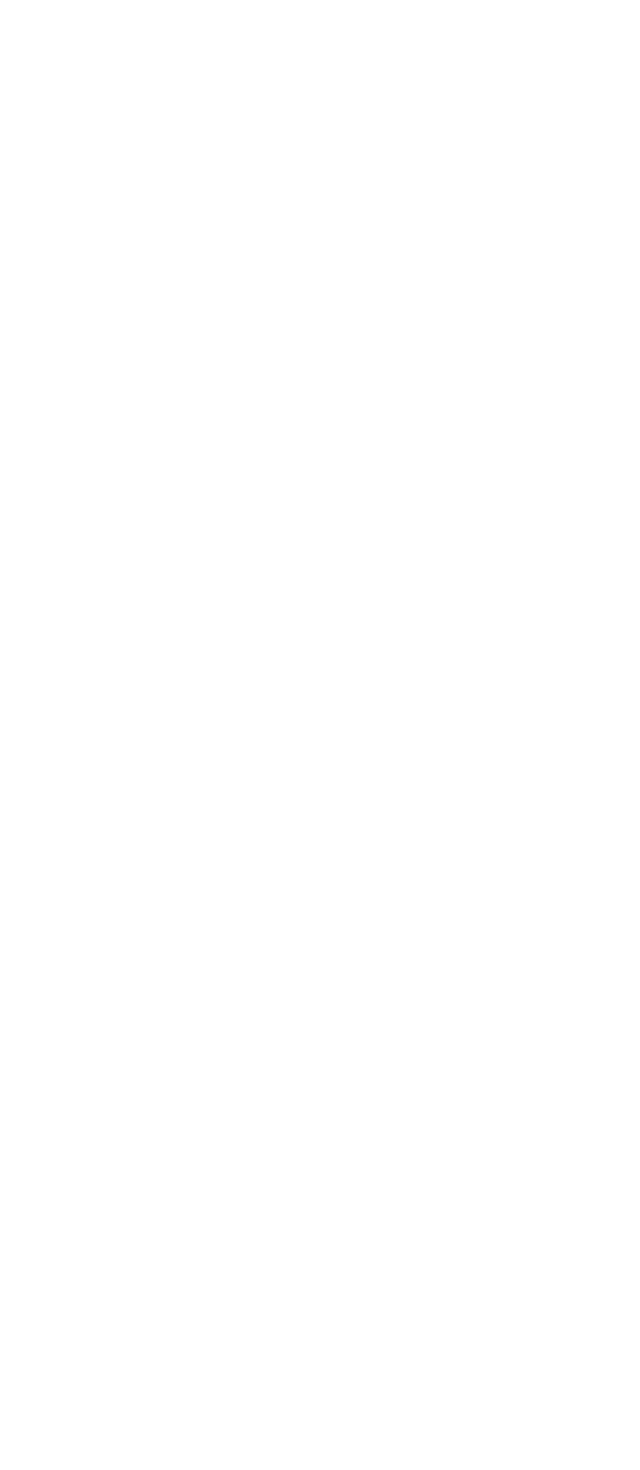
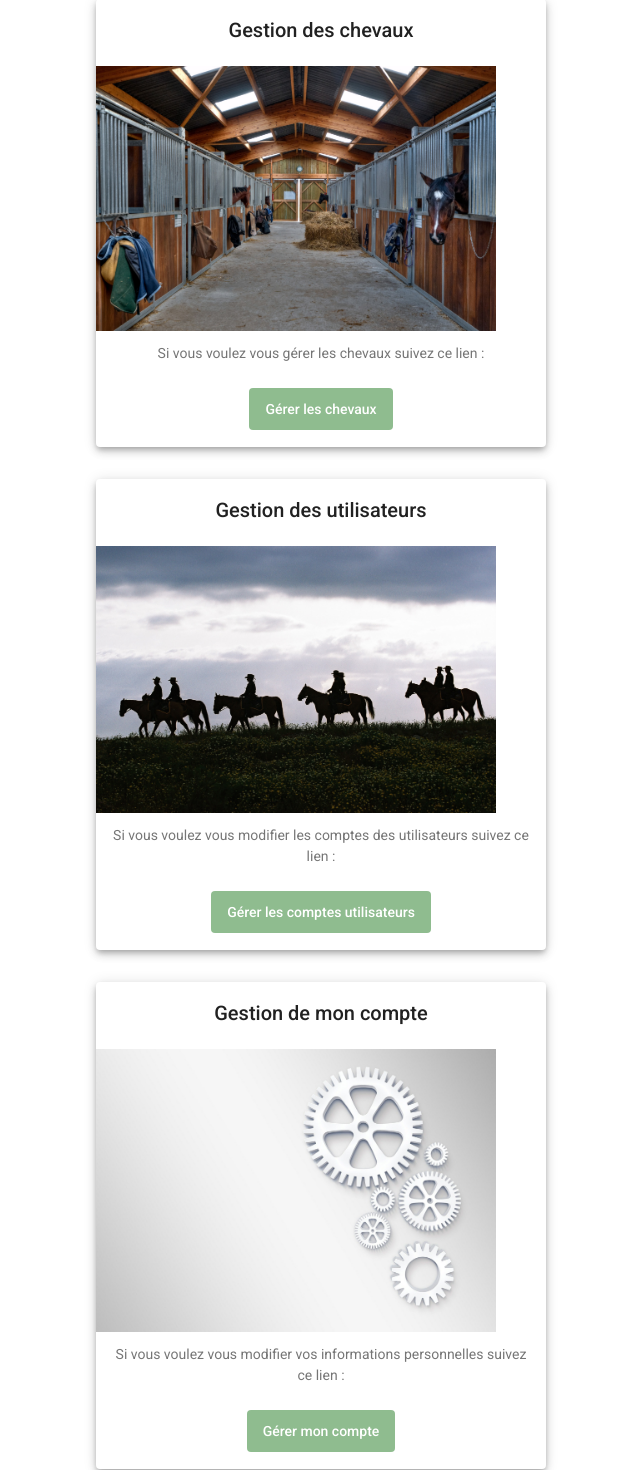
Before and after one commit to Len-dh/Projet-Web-2020-HorseWebsite, an Angular app in the folder Front/Front-Horse-WebSite/: page /admin-homepage in a window 1280 px wide. Before the commit this address led to /. Shown: the part 97-1567 px from the top of the page, without its empty margins (319-959 px from the left). Before the commit the page ends 800 px from the top, so only its background shows below. Built offline with nearby package versions, Linux system fonts and the light colour scheme.

Commit message:
Add admin homepage

```diff
--- /dev/null
+++ b/Front/Front-Horse-WebSite/src/app/admin-homepage/admin-homepage.component.css
@@ -0,0 +1,24 @@
+mat-card {
+    max-width: 450px;
+    margin: 2em auto;
+    text-align: center;
+    padding-bottom: 25px;
+}
+
+mat-card-header {
+    padding-bottom: 25px;
+}
+
+mat-card::ng-deep.mat-card-header-text {
+    width: 100%;
+}
+
+img {
+    max-width: 400px;
+}
+
+button {
+    background-color: darkseagreen;
+    color:white;
+    height: 3em;
+}
--- /dev/null
+++ b/Front/Front-Horse-WebSite/src/app/admin-homepage/admin-homepage.component.html
@@ -0,0 +1,38 @@
+<mat-card class="mat-elevation-z5">
+    <mat-card-header>
+        <mat-card-title>Gestion des chevaux</mat-card-title>
+    </mat-card-header>
+    <mat-card-content>
+        <img mat-card-image src="../../assets/img/horses_picture.jpg"/>
+        <mat-card-subtitle>Si vous voulez vous gérer les chevaux suivez ce lien :</mat-card-subtitle>
+    </mat-card-content>
+    <mat-card-actions>
+        <a routerLink="/horses-management"><button mat-button>Gérer les chevaux</button></a>
+    </mat-card-actions>
+</mat-card>
+
+<mat-card class="mat-elevation-z5">
+    <mat-card-header>
+        <mat-card-title>Gestion des utilisateurs</mat-card-title>
+    </mat-card-header>
+    <mat-card-content>
+        <img mat-card-image src="../../assets/img/users_management_picture.jpg"/>
+        <mat-card-subtitle>Si vous voulez vous modifier les comptes des utilisateurs suivez ce lien :</mat-card-subtitle>
+    </mat-card-content>
+    <mat-card-actions>
+        <a routerLink="/users-management"><button mat-button>Gérer les comptes utilisateurs</button></a>
+    </mat-card-actions>
+</mat-card>
+
+<mat-card class="mat-elevation-z5">
+    <mat-card-header>
+        <mat-card-title>Gestion de mon compte</mat-card-title>
+    </mat-card-header>
+    <mat-card-content>
+        <img mat-card-image src="../../assets/img/settings_picture.jpg"/>
+        <mat-card-subtitle>Si vous voulez vous modifier vos informations personnelles suivez ce lien :</mat-card-subtitle>
+    </mat-card-content>
+    <mat-card-actions>
+        <a routerLink="/account-management"><button mat-button>Gérer mon compte</button></a>
+    </mat-card-actions>
+</mat-card>
--- /dev/null
+++ b/Front/Front-Horse-WebSite/src/app/admin-homepage/admin-homepage.component.ts
@@ -0,0 +1,15 @@
+import { Component, OnInit } from '@angular/core';
+
+@Component({
+  selector: 'app-admin-homepage',
+  templateUrl: './admin-homepage.component.html',
+  styleUrls: ['./admin-homepage.component.css']
+})
+export class AdminHomepageComponent implements OnInit {
+
+  constructor() { }
+
+  ngOnInit(): void {
+  }
+
+}
--- a/Front/Front-Horse-WebSite/src/app/app-routing.module.ts
+++ b/Front/Front-Horse-WebSite/src/app/app-routing.module.ts
@@ -6,6 +6,7 @@ import { LoginComponent } from './login/login.component';
 import { RegistrationComponent } from './registration/registration.component';
 import { UserHomepageComponent } from './user-homepage/user-homepage.component';
 import { InstructorHomepageComponent } from './instructor-homepage/instructor-homepage.component';
+import { AdminHomepageComponent } from './admin-homepage/admin-homepage.component';
 
 const routes: Routes = [
   { path: '', component: HomeComponent },
@@ -14,6 +15,7 @@ const routes: Routes = [
   { path: 'registration', component: RegistrationComponent },
   { path: 'user-homepage', component: UserHomepageComponent },
   { path: 'instructor-homepage', component: InstructorHomepageComponent },
+  { path: 'admin-homepage', component: AdminHomepageComponent },
 
 ];
 
--- a/Front/Front-Horse-WebSite/src/app/app.module.ts
+++ b/Front/Front-Horse-WebSite/src/app/app.module.ts
@@ -31,9 +31,10 @@ import { HomeComponent } from './home/home.component';
 import { InstructorHomepageComponent } from './instructor-homepage/instructor-homepage.component';
 import { NavigationComponent } from './navigation/navigation.component';
 import { UserHomepageComponent } from './user-homepage/user-homepage.component';
+import { AdminHomepageComponent } from './admin-homepage/admin-homepage.component';
 
 @NgModule({
-  declarations: [AppComponent, LoginComponent, RegistrationComponent, HomeComponent, InstructorHomepageComponent, NavigationComponent, UserHomepageComponent],
+  declarations: [AppComponent, LoginComponent, RegistrationComponent, HomeComponent, InstructorHomepageComponent, NavigationComponent, UserHomepageComponent, AdminHomepageComponent],
   imports: [
     BrowserModule,
     FormsModule,
```
Also changed, not shown: 1 other file (tests, documents, lock files or other folders).
